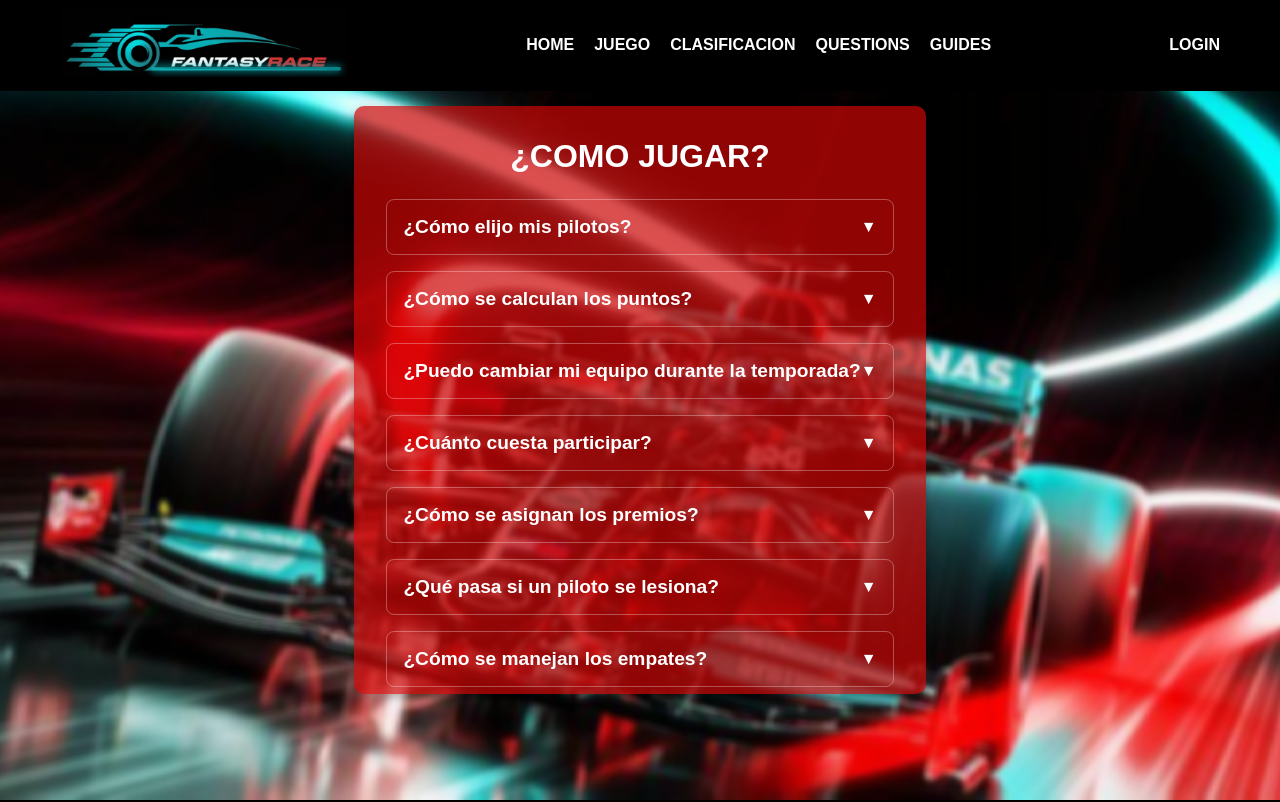
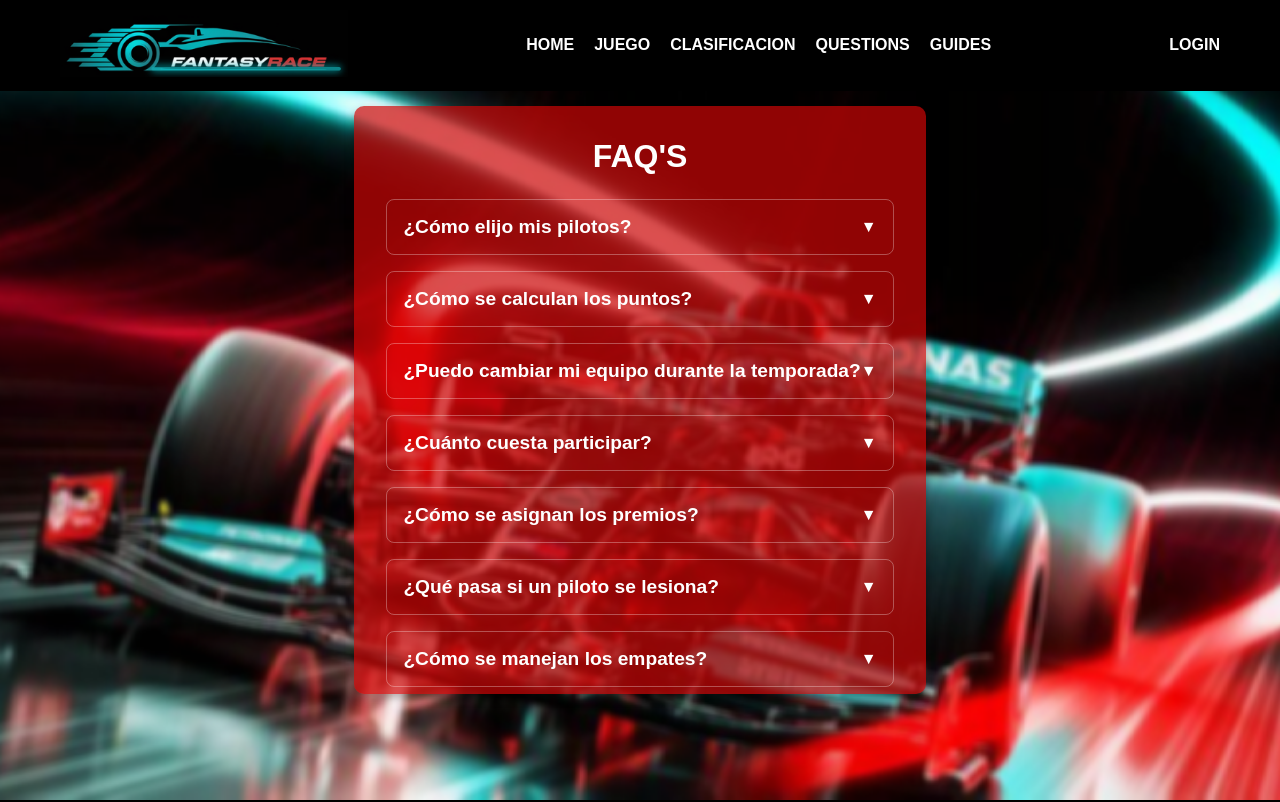
Before and after one commit to FantasyMasters/FantasyRace, a Vue app: page /questions in a window 1280 px wide. Shown: the top 802 px of the page. Built offline with nearby package versions, Linux system fonts and the light colour scheme.

Commit message:
cambio de titulo pagina questions

```diff
--- a/src/views/QuestionsView.vue
+++ b/src/views/QuestionsView.vue
@@ -4,7 +4,7 @@
       <img src="@/assets/f1_2.png" alt="Fondo F1" class="faq__background" />
 
       <section class="faq__container">
-        <h1 class="faq__title">¿Como Jugar?</h1>
+        <h1 class="faq__title">FAQ'S</h1>
 
         <details class="faq__item">
           <summary class="faq__question">¿Cómo elijo mis pilotos?</summary>
```
